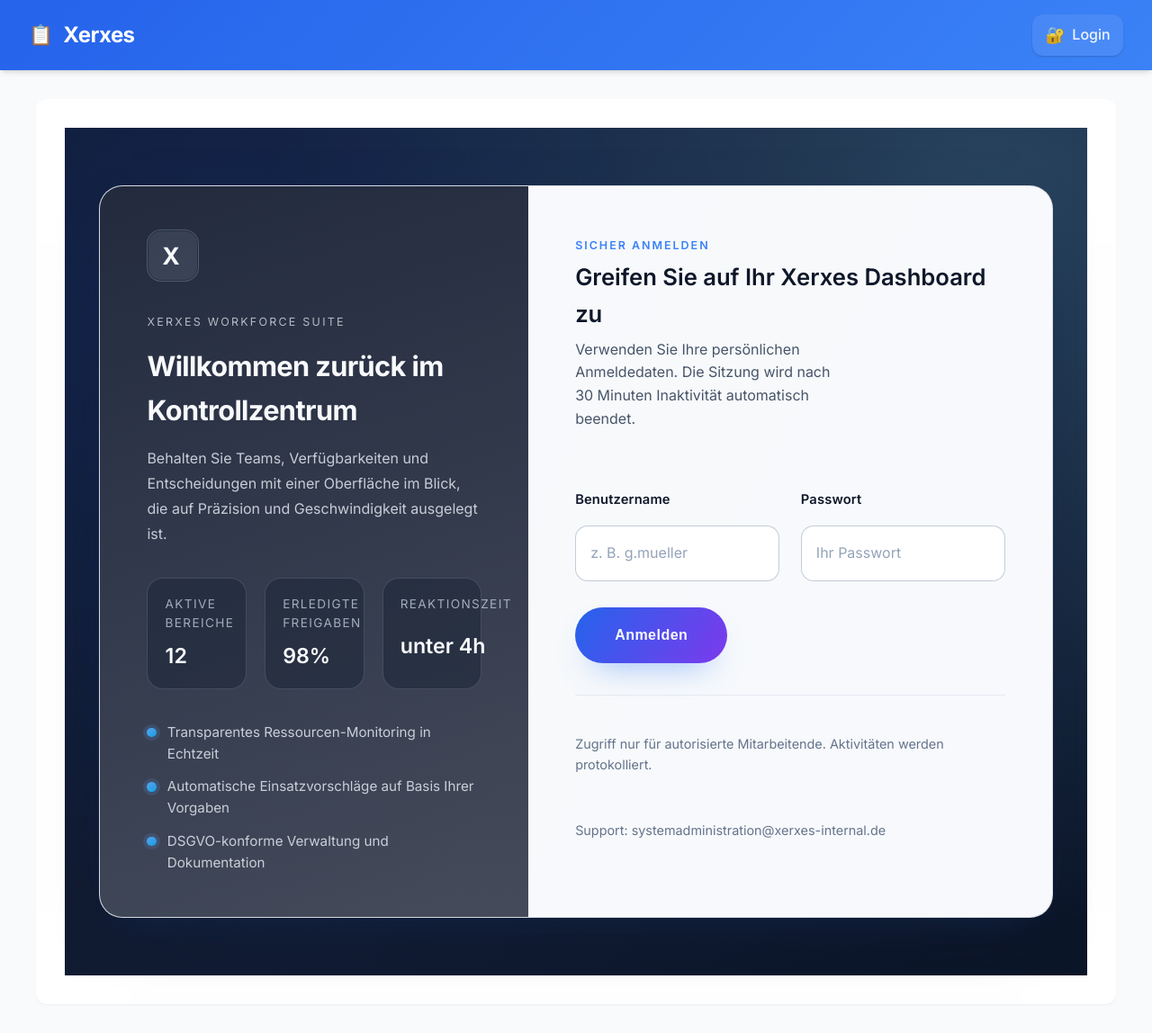
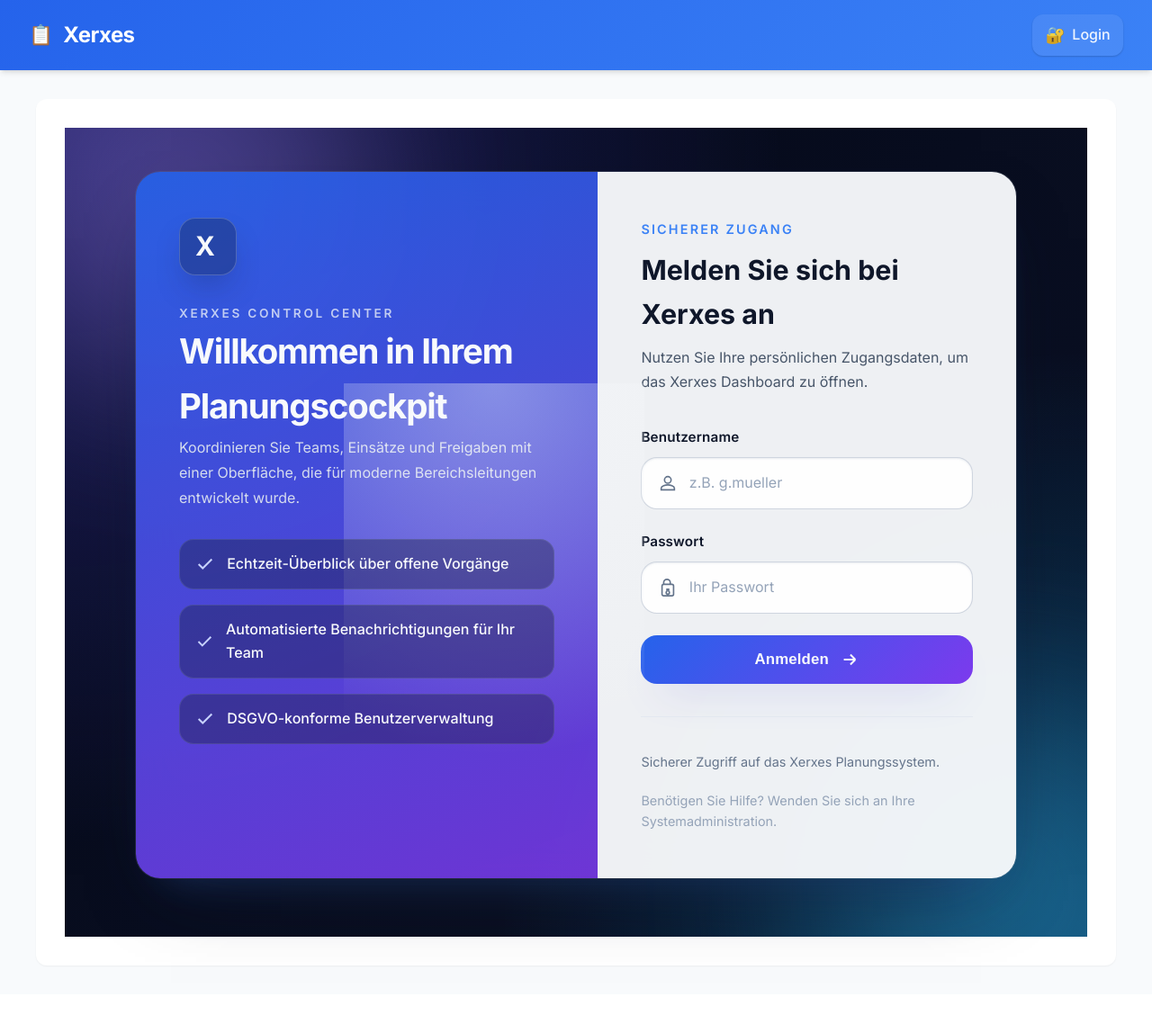
Before and after one commit to TimeLance89/Test-Git-Jester, a Python web app: template templates/login.html in a window 1280 px wide. Shown: the whole page at 90% size. After the commit the page ends 1074 px from the top, so only its background shows below. Run offline with Jinja, Linux system fonts and the light colour scheme; the template is opened without the code that fills it, so the values that code supplies are empty.

Commit message:
Revert "Refresh login layout for a wider presentation"

```diff
--- a/templates/login.html
+++ b/templates/login.html
@@ -1,70 +1,71 @@
 {% extends "layout.html" %}
 {% block title %}Anmelden - Xerxes{% endblock %}
 {% block content %}
-<div class="auth-frame" role="main">
-  <div class="auth-frame__texture" aria-hidden="true"></div>
+<div class="xerxes-auth" role="main">
+  <div class="xerxes-auth__background" aria-hidden="true">
+    <div class="xerxes-orb xerxes-orb--one"></div>
+    <div class="xerxes-orb xerxes-orb--two"></div>
+    <div class="xerxes-mesh"></div>
+  </div>
 
-  <div class="auth-panel" aria-labelledby="auth-heading">
-    <section class="auth-panel__intro">
-      <div class="brand-badge">X</div>
-      <header class="auth-panel__headline">
-        <p class="auth-panel__eyebrow">Xerxes Workforce Suite</p>
-        <h1 id="auth-heading">Willkommen zurück im Kontrollzentrum</h1>
-        <p class="auth-panel__lead">
-          Behalten Sie Teams, Verfügbarkeiten und Entscheidungen mit einer Oberfläche im Blick,
-          die auf Präzision und Geschwindigkeit ausgelegt ist.
+  <div class="xerxes-auth__card" aria-labelledby="xerxes-auth-heading">
+    <aside class="xerxes-auth__brand">
+      <div class="xerxes-logo" aria-hidden="true">
+        <span>X</span>
+      </div>
+      <div class="xerxes-brand__intro">
+        <p class="xerxes-brand__kicker">Xerxes Control Center</p>
+        <h1 id="xerxes-auth-heading">Willkommen in Ihrem Planungscockpit</h1>
+        <p class="xerxes-brand__text">
+          Koordinieren Sie Teams, Einsätze und Freigaben mit einer Oberfläche,
+          die für moderne Bereichsleitungen entwickelt wurde.
+        </p>
+      </div>
+      <ul class="xerxes-brand__benefits">
+        <li>
+          <svg viewBox="0 0 24 24" aria-hidden="true"><path d="M4 12L9 17L20 6"/></svg>
+          Echtzeit-Überblick über offene Vorgänge
+        </li>
+        <li>
+          <svg viewBox="0 0 24 24" aria-hidden="true"><path d="M4 12L9 17L20 6"/></svg>
+          Automatisierte Benachrichtigungen für Ihr Team
+        </li>
+        <li>
+          <svg viewBox="0 0 24 24" aria-hidden="true"><path d="M4 12L9 17L20 6"/></svg>
+          DSGVO-konforme Benutzerverwaltung
+        </li>
+      </ul>
+    </aside>
+
+    <section class="xerxes-auth__form" aria-labelledby="xerxes-form-heading">
+      <header class="xerxes-form__header">
+        <p class="xerxes-form__kicker">Sicherer Zugang</p>
+        <h2 id="xerxes-form-heading">Melden Sie sich bei Xerxes an</h2>
+        <p class="xerxes-form__subtext">
+          Nutzen Sie Ihre persönlichen Zugangsdaten, um das Xerxes Dashboard zu öffnen.
         </p>
       </header>
 
-      <dl class="auth-metrics">
-        <div class="auth-metrics__item">
-          <dt>Aktive Bereiche</dt>
-          <dd>12</dd>
-        </div>
-        <div class="auth-metrics__item">
-          <dt>Erledigte Freigaben</dt>
-          <dd>98%</dd>
-        </div>
-        <div class="auth-metrics__item">
-          <dt>Reaktionszeit</dt>
-          <dd>unter 4h</dd>
-        </div>
-      </dl>
-
-      <ul class="auth-benefits">
-        <li>Transparentes Ressourcen-Monitoring in Echtzeit</li>
-        <li>Automatische Einsatzvorschläge auf Basis Ihrer Vorgaben</li>
-        <li>DSGVO-konforme Verwaltung und Dokumentation</li>
-      </ul>
-    </section>
-
-    <section class="auth-panel__form" aria-labelledby="form-heading">
-      <header class="auth-form__header">
-        <div>
-          <p class="auth-form__eyebrow">Sicher anmelden</p>
-          <h2 id="form-heading">Greifen Sie auf Ihr Xerxes Dashboard zu</h2>
-          <p class="auth-form__hint">
-            Verwenden Sie Ihre persönlichen Anmeldedaten. Die Sitzung wird nach 30&nbsp;Minuten Inaktivität automatisch beendet.
-          </p>
-        </div>
-      </header>
-
-      <form method="post" action="{{ url_for('login', next=request.args.get('next')) }}" class="signin-form">
-        <div class="signin-form__grid">
-          <label class="form-field" for="username">
-            <span>Benutzername</span>
+      <form method="post" action="{{ url_for('login', next=request.args.get('next')) }}" class="xerxes-form">
+        <div class="xerxes-input">
+          <label for="username">Benutzername</label>
+          <div class="xerxes-input__field">
+            <svg viewBox="0 0 24 24" aria-hidden="true"><path d="M12 12C14.21 12 16 10.21 16 8C16 5.79 14.21 4 12 4C9.79 4 8 5.79 8 8C8 10.21 9.79 12 12 12ZM12 14C9.33 14 4 15.34 4 18V20H20V18C20 15.34 14.67 14 12 14Z"/></svg>
             <input
               type="text"
               id="username"
               name="username"
               autocomplete="username"
-              placeholder="z. B. g.mueller"
+              placeholder="z.B. g.mueller"
               required
             />
-          </label>
+          </div>
+        </div>
 
-          <label class="form-field" for="password">
-            <span>Passwort</span>
+        <div class="xerxes-input">
+          <label for="password">Passwort</label>
+          <div class="xerxes-input__field">
+            <svg viewBox="0 0 24 24" aria-hidden="true"><path d="M17 8H7V6C7 3.79 8.79 2 11 2C13.21 2 15 3.79 15 6V8H17C18.1 8 19 8.9 19 10V20C19 21.1 18.1 22 17 22H7C5.9 22 5 21.1 5 20V10C5 8.9 5.9 8 7 8H17ZM13 16.17V14H11V16.17C10.41 16.58 10 17.26 10 18C10 19.1 10.9 20 12 20C13.1 20 14 19.1 14 18C14 17.26 13.59 16.58 13 16.17Z"/></svg>
             <input
               type="password"
               id="password"
@@ -73,389 +74,391 @@
               placeholder="Ihr Passwort"
               required
             />
-          </label>
+          </div>
         </div>
 
-        <div class="signin-form__actions">
-          <button type="submit" class="signin-form__submit">
-            Anmelden
-          </button>
-        </div>
+        <button type="submit" class="xerxes-button">
+          <span>Anmelden</span>
+          <svg viewBox="0 0 24 24" aria-hidden="true"><path d="M5 12H19M19 12L13 6M19 12L13 18"/></svg>
+        </button>
       </form>
 
-      <footer class="auth-form__footer">
-        <p>Zugriff nur für autorisierte Mitarbeitende. Aktivitäten werden protokolliert.</p>
-        <p>Support: systemadministration@xerxes-internal.de</p>
+      <footer class="xerxes-form__footer">
+        <p>Sicherer Zugriff auf das Xerxes Planungssystem.</p>
+        <p class="xerxes-form__support">Benötigen Sie Hilfe? Wenden Sie sich an Ihre Systemadministration.</p>
       </footer>
     </section>
   </div>
 </div>
 
 <style>
-.auth-frame {
+.xerxes-auth {
   position: relative;
   min-height: calc(100vh - 96px);
+  display: grid;
+  place-items: center;
+  padding: 3rem 1.5rem 4rem;
+  color: #0f172a;
+  font-family: 'Inter', system-ui, -apple-system, BlinkMacSystemFont, 'Segoe UI', sans-serif;
+}
+
+.xerxes-auth__background {
+  position: absolute;
+  inset: 0;
+  background: radial-gradient(circle at top left, rgba(79, 70, 229, 0.35), transparent 55%),
+              radial-gradient(circle at bottom right, rgba(14, 165, 233, 0.3), transparent 45%),
+              linear-gradient(135deg, #050919 0%, #0b1125 100%);
+  overflow: hidden;
+}
+
+.xerxes-orb {
+  position: absolute;
+  width: 420px;
+  height: 420px;
+  border-radius: 999px;
+  filter: blur(100px);
+  opacity: 0.6;
+}
+
+.xerxes-orb--one {
+  top: -140px;
+  left: -80px;
+  background: rgba(167, 139, 250, 0.55);
+}
+
+.xerxes-orb--two {
+  bottom: -160px;
+  right: -120px;
+  background: rgba(56, 189, 248, 0.5);
+}
+
+.xerxes-mesh {
+  position: absolute;
+  inset: 0;
+  background-image: linear-gradient(rgba(255, 255, 255, 0.05) 1px, transparent 1px),
+                    linear-gradient(90deg, rgba(255, 255, 255, 0.05) 1px, transparent 1px);
+  background-size: 60px 60px;
+  mask-image: radial-gradient(circle, rgba(255, 255, 255, 0.9), transparent 70%);
+  opacity: 0.5;
+}
+
+.xerxes-auth__card {
+  position: relative;
+  display: grid;
+  grid-template-columns: minmax(280px, 1.05fr) minmax(320px, 0.95fr);
+  max-width: 980px;
+  width: 100%;
+  border-radius: 28px;
+  overflow: hidden;
+  box-shadow: 0 35px 80px -40px rgba(15, 23, 42, 0.8), 0 25px 45px -35px rgba(59, 130, 246, 0.5);
+  border: 1px solid rgba(148, 163, 184, 0.18);
+  background: rgba(15, 23, 42, 0.1);
+  backdrop-filter: blur(24px);
+}
+
+.xerxes-auth__brand {
+  background: linear-gradient(160deg, rgba(37, 99, 235, 0.9), rgba(124, 58, 237, 0.88));
+  color: #f8fafc;
+  padding: 3.2rem 3rem;
+  display: flex;
+  flex-direction: column;
+  gap: 2rem;
+  position: relative;
+}
+
+.xerxes-auth__brand::after {
+  content: "";
+  position: absolute;
+  inset: 30% -10% -15% 45%;
+  background: radial-gradient(circle at top, rgba(248, 250, 252, 0.55), transparent 60%);
+  pointer-events: none;
+  opacity: 0.7;
+}
+
+.xerxes-logo {
+  width: 64px;
+  height: 64px;
+  border-radius: 18px;
+  display: grid;
+  place-items: center;
+  background: rgba(15, 23, 42, 0.3);
+  font-size: 1.85rem;
+  font-weight: 700;
+  letter-spacing: 0.2em;
+  text-transform: uppercase;
+  box-shadow: inset 0 0 0 1px rgba(248, 250, 252, 0.2), 0 18px 40px -20px rgba(15, 23, 42, 0.85);
+}
+
+.xerxes-brand__kicker {
+  margin: 0;
+  font-size: 0.85rem;
+  font-weight: 600;
+  letter-spacing: 0.2em;
+  text-transform: uppercase;
+  color: rgba(241, 245, 249, 0.75);
+}
+
+.xerxes-auth__brand h1 {
+  margin: 0;
+  font-size: clamp(2rem, 3vw, 2.8rem);
+  font-weight: 700;
+  letter-spacing: -0.03em;
+}
+
+.xerxes-brand__text {
+  margin: 0;
+  font-size: 1rem;
+  line-height: 1.75;
+  color: rgba(226, 232, 240, 0.92);
+}
+
+.xerxes-brand__benefits {
+  list-style: none;
+  margin: 0;
+  padding: 0;
+  display: grid;
+  gap: 1.1rem;
+  position: relative;
+  z-index: 1;
+}
+
+.xerxes-brand__benefits li {
   display: flex;
   align-items: center;
-  justify-content: center;
-  padding: 4rem 3vw;
-  background: radial-gradient(circle at 15% 20%, rgba(37, 99, 235, 0.18), transparent 55%),
-              radial-gradient(circle at 90% 10%, rgba(125, 211, 252, 0.22), transparent 60%),
-              linear-gradient(135deg, #0f172a, #111c34 55%, #0b1528 100%);
-  font-family: 'Inter', system-ui, -apple-system, BlinkMacSystemFont, 'Segoe UI', sans-serif;
+  gap: 0.85rem;
+  padding: 0.95rem 1.1rem;
+  border-radius: 16px;
+  background: rgba(15, 23, 42, 0.35);
+  box-shadow: inset 0 0 0 1px rgba(148, 163, 184, 0.2);
+  font-weight: 500;
+}
+
+.xerxes-brand__benefits svg {
+  width: 22px;
+  height: 22px;
+  stroke: #c7d2fe;
+  stroke-width: 2.2;
+  fill: none;
+}
+
+.xerxes-auth__form {
+  background: rgba(248, 250, 252, 0.96);
+  padding: 3.25rem 3rem;
+  display: flex;
+  flex-direction: column;
+  gap: 2.25rem;
+}
+
+.xerxes-form__header {
+  display: grid;
+  gap: 0.65rem;
+}
+
+.xerxes-form__kicker {
+  margin: 0;
+  font-size: 0.9rem;
+  font-weight: 600;
+  text-transform: uppercase;
+  letter-spacing: 0.15em;
+  color: #3b82f6;
+}
+
+.xerxes-form__header h2 {
+  margin: 0;
+  font-size: 1.9rem;
+  font-weight: 700;
   color: #0f172a;
 }
 
-.auth-frame__texture {
-  position: absolute;
-  inset: 0;
-  background-image: linear-gradient(rgba(255, 255, 255, 0.03) 1px, transparent 1px),
-                    linear-gradient(90deg, rgba(255, 255, 255, 0.03) 1px, transparent 1px);
-  background-size: 80px 80px;
-  opacity: 0.6;
-  mask-image: radial-gradient(circle at center, rgba(0, 0, 0, 0.9), transparent 70%);
-  pointer-events: none;
+.xerxes-form__subtext {
+  margin: 0;
+  color: #475569;
+  line-height: 1.7;
 }
 
-.auth-panel {
-  position: relative;
-  width: min(1120px, 95vw);
+.xerxes-form {
   display: grid;
-  grid-template-columns: minmax(260px, 0.9fr) minmax(380px, 1.1fr);
-  border-radius: 26px;
-  overflow: hidden;
-  background: rgba(255, 255, 255, 0.9);
-  box-shadow: 0 28px 70px -36px rgba(15, 23, 42, 0.85), 0 18px 45px -32px rgba(59, 130, 246, 0.35);
-  border: 1px solid rgba(148, 163, 184, 0.2);
-  backdrop-filter: blur(14px);
+  gap: 1.5rem;
 }
 
-.auth-panel::before {
-  content: "";
-  position: absolute;
-  inset: 0;
-  background: linear-gradient(120deg, rgba(59, 130, 246, 0.12), transparent 55%, rgba(139, 92, 246, 0.18));
-  pointer-events: none;
+.xerxes-input {
+  display: grid;
+  gap: 0.6rem;
 }
 
-.auth-panel__intro {
-  position: relative;
-  z-index: 1;
-  padding: 3rem 3.25rem;
-  display: grid;
-  gap: 2.2rem;
-  background: linear-gradient(165deg, rgba(15, 23, 42, 0.9), rgba(15, 23, 42, 0.75));
-  color: #f8fafc;
-}
-
-.brand-badge {
-  width: 58px;
-  height: 58px;
-  border-radius: 16px;
-  display: grid;
-  place-items: center;
-  font-weight: 700;
-  font-size: 1.65rem;
-  letter-spacing: 0.18em;
-  text-transform: uppercase;
-  background: rgba(148, 163, 184, 0.18);
-  border: 1px solid rgba(148, 163, 184, 0.25);
-  box-shadow: inset 0 0 0 1px rgba(15, 23, 42, 0.45);
-}
-
-.auth-panel__eyebrow {
-  margin: 0;
-  letter-spacing: 0.18em;
-  text-transform: uppercase;
-  font-size: 0.78rem;
-  color: rgba(226, 232, 240, 0.75);
-}
-
-.auth-panel__headline {
-  display: grid;
-  gap: 0.9rem;
-}
-
-.auth-panel__headline h1 {
-  margin: 0;
-  font-size: clamp(1.9rem, 2.4vw, 2.6rem);
-  letter-spacing: -0.02em;
-}
-
-.auth-panel__lead {
-  margin: 0;
-  font-size: 1rem;
-  line-height: 1.75;
-  color: rgba(226, 232, 240, 0.85);
-}
-
-.auth-metrics {
-  display: grid;
-  grid-template-columns: repeat(3, minmax(0, 1fr));
-  gap: 1.25rem;
-  margin: 0;
-}
-
-.auth-metrics__item {
-  padding: 1.1rem 1.2rem;
-  border-radius: 18px;
-  background: rgba(30, 41, 59, 0.6);
-  border: 1px solid rgba(148, 163, 184, 0.25);
-  display: grid;
-  gap: 0.4rem;
-}
-
-.auth-metrics__item dt {
-  font-size: 0.85rem;
-  text-transform: uppercase;
-  letter-spacing: 0.1em;
-  color: rgba(203, 213, 225, 0.75);
-}
-
-.auth-metrics__item dd {
-  margin: 0;
-  font-size: 1.45rem;
+.xerxes-input label {
   font-weight: 600;
-}
-
-.auth-benefits {
-  margin: 0;
-  padding: 0;
-  list-style: none;
-  display: grid;
-  gap: 0.75rem;
-}
-
-.auth-benefits li {
-  padding-left: 1.4rem;
-  position: relative;
   font-size: 0.95rem;
-  color: rgba(226, 232, 240, 0.85);
-}
-
-.auth-benefits li::before {
-  content: "";
-  position: absolute;
-  left: 0;
-  top: 0.45rem;
-  width: 0.65rem;
-  height: 0.65rem;
-  border-radius: 50%;
-  background: linear-gradient(135deg, rgba(96, 165, 250, 0.95), rgba(14, 165, 233, 0.95));
-  box-shadow: 0 0 0 4px rgba(96, 165, 250, 0.15);
-}
-
-.auth-panel__form {
-  position: relative;
-  z-index: 1;
-  padding: 3.5rem 3.25rem;
-  display: grid;
-  gap: 2.2rem;
-  background: rgba(248, 250, 252, 0.98);
-}
-
-.auth-form__header {
-  display: flex;
-  justify-content: space-between;
-  gap: 1.5rem;
-  align-items: flex-start;
-}
-
-.auth-form__eyebrow {
-  margin: 0 0 0.35rem;
-  text-transform: uppercase;
-  letter-spacing: 0.16em;
-  font-size: 0.78rem;
-  color: #3b82f6;
-  font-weight: 600;
-}
-
-.auth-form__header h2 {
-  margin: 0;
-  font-size: clamp(1.6rem, 2vw, 1.9rem);
-  font-weight: 600;
+  letter-spacing: 0.01em;
   color: #0f172a;
 }
 
-.auth-form__hint {
-  margin: 0.35rem 0 0;
-  color: #475569;
-  max-width: 30ch;
-  line-height: 1.6;
-}
-
-.signin-form {
+.xerxes-input__field {
   display: grid;
-  gap: 1.8rem;
-}
-
-.signin-form__grid {
-  display: grid;
-  grid-template-columns: repeat(2, minmax(0, 1fr));
-  gap: 1.5rem;
-}
-
-.form-field {
-  display: grid;
-  gap: 0.55rem;
-}
-
-.form-field span {
-  font-size: 0.92rem;
-  font-weight: 600;
-  color: #0f172a;
-  letter-spacing: 0.01em;
-}
-
-.form-field input {
-  border: 1px solid rgba(148, 163, 184, 0.55);
-  border-radius: 14px;
-  padding: 0.85rem 1rem;
-  font: inherit;
-  color: #0f172a;
-  background: rgba(255, 255, 255, 0.95);
+  grid-template-columns: auto 1fr;
+  align-items: center;
+  gap: 0.8rem;
+  padding: 0.95rem 1.1rem;
+  border-radius: 18px;
+  border: 1px solid rgba(148, 163, 184, 0.45);
+  background: rgba(255, 255, 255, 0.9);
+  box-shadow: inset 0 1px 2px rgba(148, 163, 184, 0.2);
   transition: border-color 0.2s ease, box-shadow 0.2s ease, transform 0.2s ease;
 }
 
-.form-field input::placeholder {
+.xerxes-input__field svg {
+  width: 22px;
+  height: 22px;
+  fill: none;
+  stroke: #64748b;
+  stroke-width: 1.8;
+}
+
+.xerxes-input__field input {
+  border: none;
+  background: transparent;
+  font: inherit;
+  padding: 0;
+  color: #0f172a;
+}
+
+.xerxes-input__field input::placeholder {
   color: #94a3b8;
 }
 
-.form-field input:focus-visible {
+.xerxes-input__field input:focus-visible {
   outline: none;
-  border-color: rgba(59, 130, 246, 0.75);
-  box-shadow: 0 0 0 4px rgba(59, 130, 246, 0.18);
+}
+
+.xerxes-input:focus-within .xerxes-input__field {
+  border-color: rgba(37, 99, 235, 0.8);
+  box-shadow: 0 0 0 4px rgba(37, 99, 235, 0.14);
   transform: translateY(-1px);
 }
 
-.signin-form__actions {
-  display: flex;
-  justify-content: flex-start;
-}
-
-.signin-form__submit {
+.xerxes-button {
+  display: inline-flex;
+  align-items: center;
+  justify-content: center;
+  gap: 0.75rem;
+  padding: 1rem 1.2rem;
+  border-radius: 18px;
   border: none;
-  border-radius: 999px;
-  padding: 0.9rem 2.75rem;
-  font-size: 1rem;
+  font-size: 1.05rem;
   font-weight: 600;
-  letter-spacing: 0.03em;
+  letter-spacing: 0.01em;
+  color: #f8fafc;
+  background: linear-gradient(135deg, #2563eb, #7c3aed);
+  box-shadow: 0 22px 45px -25px rgba(79, 70, 229, 0.85);
   cursor: pointer;
-  color: #f8fafc;
-  background: linear-gradient(120deg, #2563eb, #7c3aed);
-  box-shadow: 0 18px 36px -20px rgba(59, 130, 246, 0.7);
   transition: transform 0.2s ease, box-shadow 0.2s ease;
 }
 
-.signin-form__submit:hover {
-  transform: translateY(-2px);
-  box-shadow: 0 20px 38px -22px rgba(59, 130, 246, 0.8);
+.xerxes-button svg {
+  width: 22px;
+  height: 22px;
+  stroke: currentColor;
+  stroke-width: 2.1;
+  fill: none;
 }
 
-.signin-form__submit:active {
+.xerxes-button:hover {
+  transform: translateY(-2px);
+  box-shadow: 0 26px 48px -24px rgba(79, 70, 229, 0.9);
+}
+
+.xerxes-button:active {
   transform: translateY(0);
 }
 
-.auth-form__footer {
+.xerxes-form__footer {
   border-top: 1px solid rgba(226, 232, 240, 0.85);
-  padding-top: 1.75rem;
+  padding-top: 1.5rem;
+  font-size: 0.9rem;
+  color: #64748b;
   display: grid;
   gap: 0.35rem;
-  font-size: 0.9rem;
-  color: #64748b;
+}
+
+.xerxes-form__support {
+  margin: 0;
+  color: #94a3b8;
 }
 
 @media (max-width: 1024px) {
-  .auth-panel {
+  .xerxes-auth__card {
     grid-template-columns: 1fr;
+    max-width: 560px;
   }
 
-  .auth-panel__intro {
-    padding: 2.8rem 2.5rem;
-    gap: 2rem;
+  .xerxes-auth__brand {
+    padding: 2.75rem 2.5rem;
+    border-bottom: 1px solid rgba(255, 255, 255, 0.25);
+    gap: 1.75rem;
   }
 
-  .auth-panel__form {
-    padding: 3rem 2.5rem;
-  }
-
-  .auth-metrics {
-    grid-template-columns: repeat(2, minmax(0, 1fr));
+  .xerxes-auth__form {
+    padding: 2.75rem 2.5rem 3rem;
   }
 }
 
-@media (max-width: 820px) {
-  .auth-frame {
-    padding: 3rem 1.5rem;
+@media (max-width: 640px) {
+  .xerxes-auth {
+    padding: 2.5rem 1rem 3.5rem;
   }
 
-  .signin-form__grid {
-    grid-template-columns: 1fr;
+  .xerxes-auth__card {
+    border-radius: 22px;
   }
 
-  .auth-form__header {
-    flex-direction: column;
+  .xerxes-auth__brand {
+    padding: 2.5rem 1.8rem;
   }
 
-  .auth-form__hint {
-    max-width: 100%;
-  }
-}
-
-@media (max-width: 600px) {
-  .auth-panel {
-    border-radius: 20px;
-  }
-
-  .auth-panel__intro {
-    padding: 2.4rem 2rem;
-  }
-
-  .auth-panel__form {
-    padding: 2.6rem 2rem;
-  }
-
-  .auth-frame {
-    padding: 2.8rem 1.25rem;
-  }
-
-  .auth-metrics {
-    grid-template-columns: 1fr;
+  .xerxes-auth__form {
+    padding: 2.5rem 1.8rem 2.75rem;
   }
 }
 
 @media (prefers-color-scheme: dark) {
-  .auth-panel {
-    background: rgba(15, 23, 42, 0.92);
-    border-color: rgba(59, 130, 246, 0.15);
-  }
-
-  .auth-panel__form {
+  .xerxes-auth__form {
     background: rgba(15, 23, 42, 0.88);
-  }
-
-  .auth-form__header h2,
-  .form-field span {
     color: #e2e8f0;
   }
 
-  .auth-form__hint,
-  .auth-form__footer {
+  .xerxes-form__header h2 {
+    color: #e2e8f0;
+  }
+
+  .xerxes-form__subtext {
+    color: #cbd5f5;
+  }
+
+  .xerxes-input label {
+    color: #e2e8f0;
+  }
+
+  .xerxes-input__field {
+    background: rgba(30, 41, 59, 0.85);
+    border-color: rgba(71, 85, 105, 0.65);
+    box-shadow: inset 0 1px 1px rgba(15, 23, 42, 0.65);
+  }
+
+  .xerxes-input__field input {
+    color: #f1f5f9;
+  }
+
+  .xerxes-input__field input::placeholder {
     color: #94a3b8;
   }
 
-  .form-field input {
-    background: rgba(30, 41, 59, 0.75);
-    border-color: rgba(71, 85, 105, 0.7);
-    color: #f1f5f9;
-  }
-
-  .form-field input::placeholder {
+  .xerxes-form__footer {
+    border-color: rgba(71, 85, 105, 0.6);
     color: #94a3b8;
   }
 
-  .auth-form__footer {
-    border-color: rgba(71, 85, 105, 0.6);
+  .xerxes-form__support {
+    color: #7c8aa6;
   }
 }
 </style>
```
